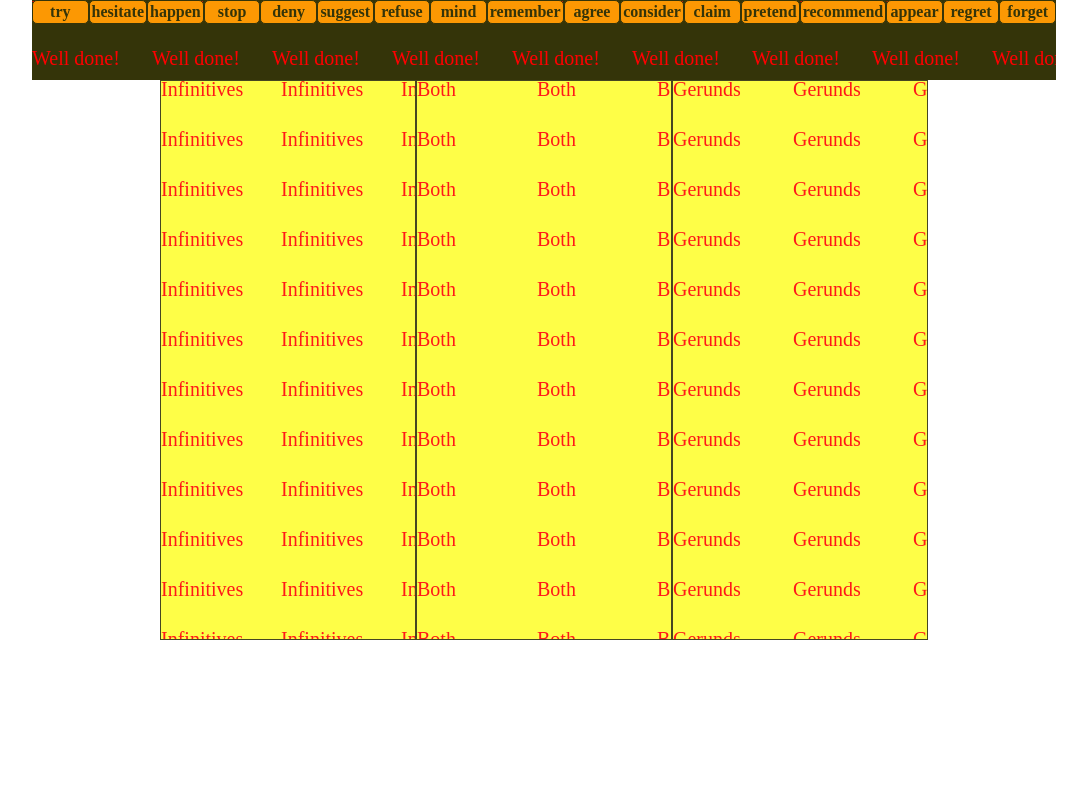
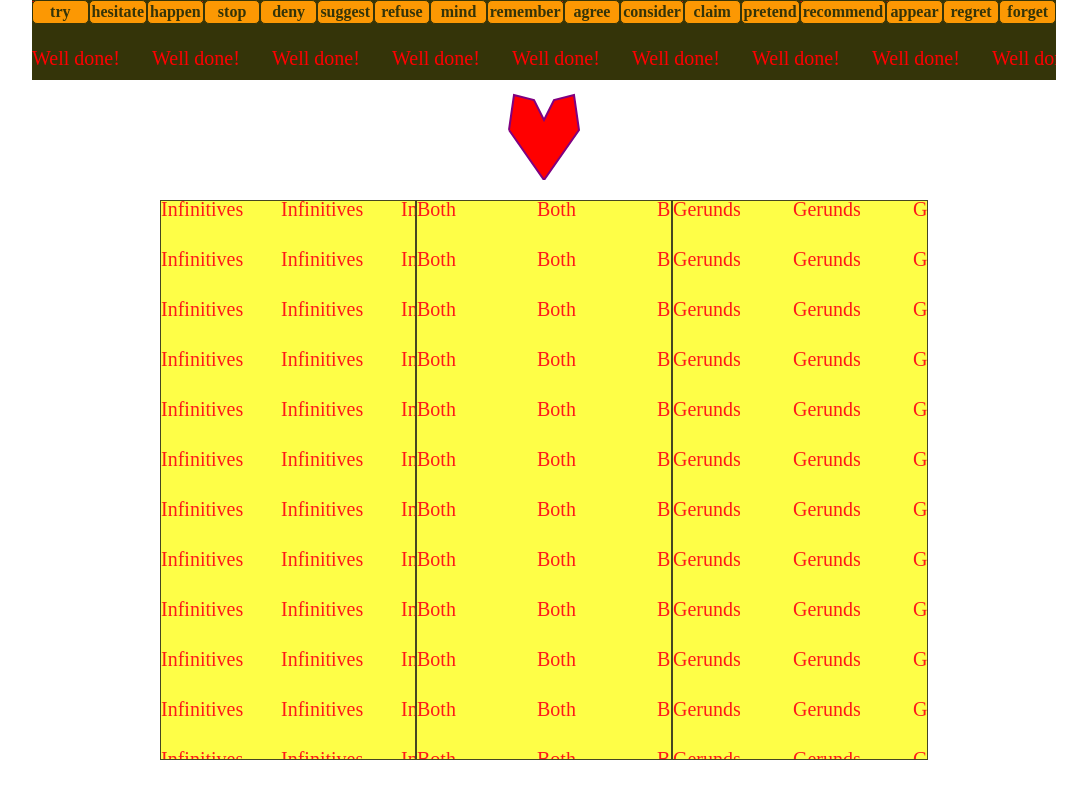
Before and after one commit to forrana/suomalainen-verbi-typpit, a website with bundled scripts: page index.html in a window 1280 px wide. Shown: the whole page, without its empty margins (96-1183 px from the left). Built offline with nearby package versions, Linux system fonts and the light colour scheme.

Commit message:
Add Heart svg to index

```diff
--- a/index.html
+++ b/index.html
@@ -26,7 +26,13 @@
         <![endif]-->
         <section id="ungrouped" class="ungrouped">
         </section>
-
+        <section id="health" class="health">
+          <g transform="scale(.1)">
+          <svg width="100" height="100" id="heart">
+            <path d="M15 50 L20 15 L40 20 L50 40 L60 20 L80 15 L85 50 L 50 100 L15 50"
+              style="stroke:purple;stroke-width:2;fill:red"/>
+          </svg>
+        </section>
         <section id="grouped" class="grouped">
           <section id="gerunds" class="dropzone" word-type="infinitive">
           </section>
```
